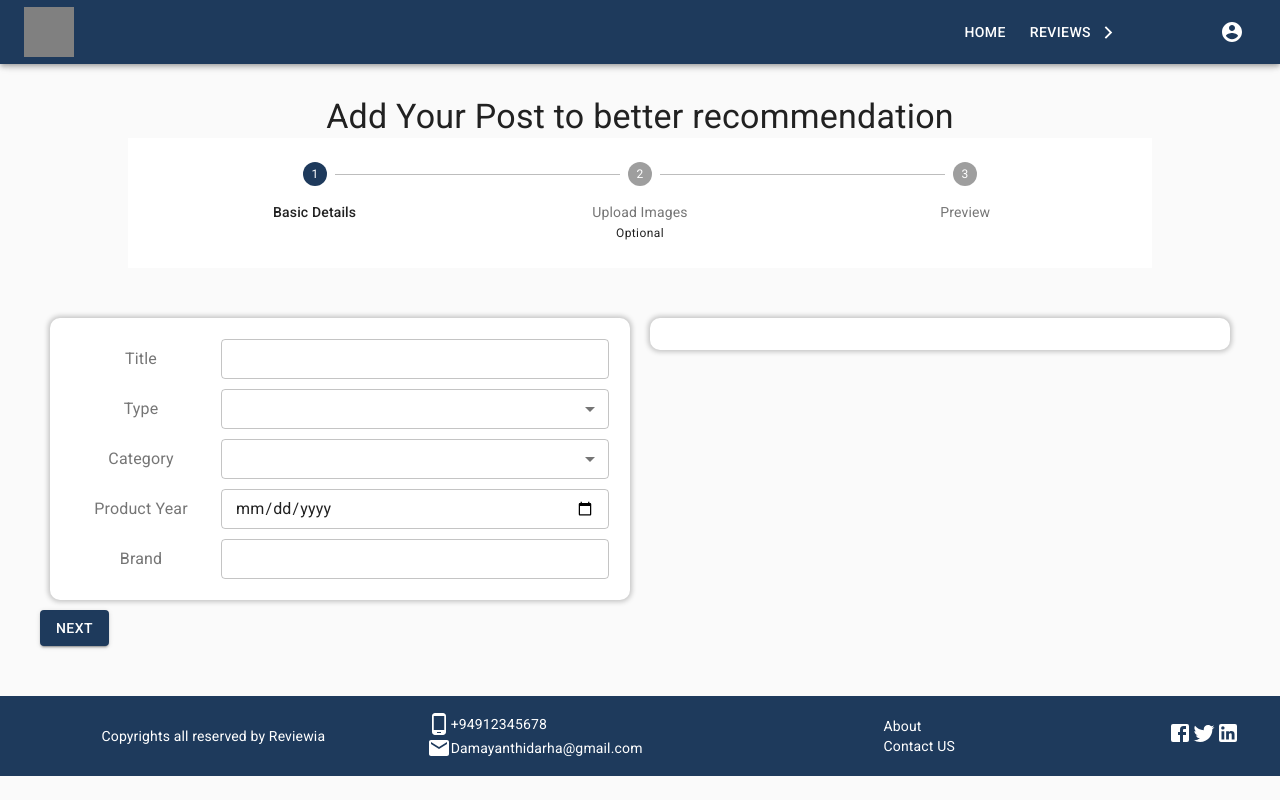
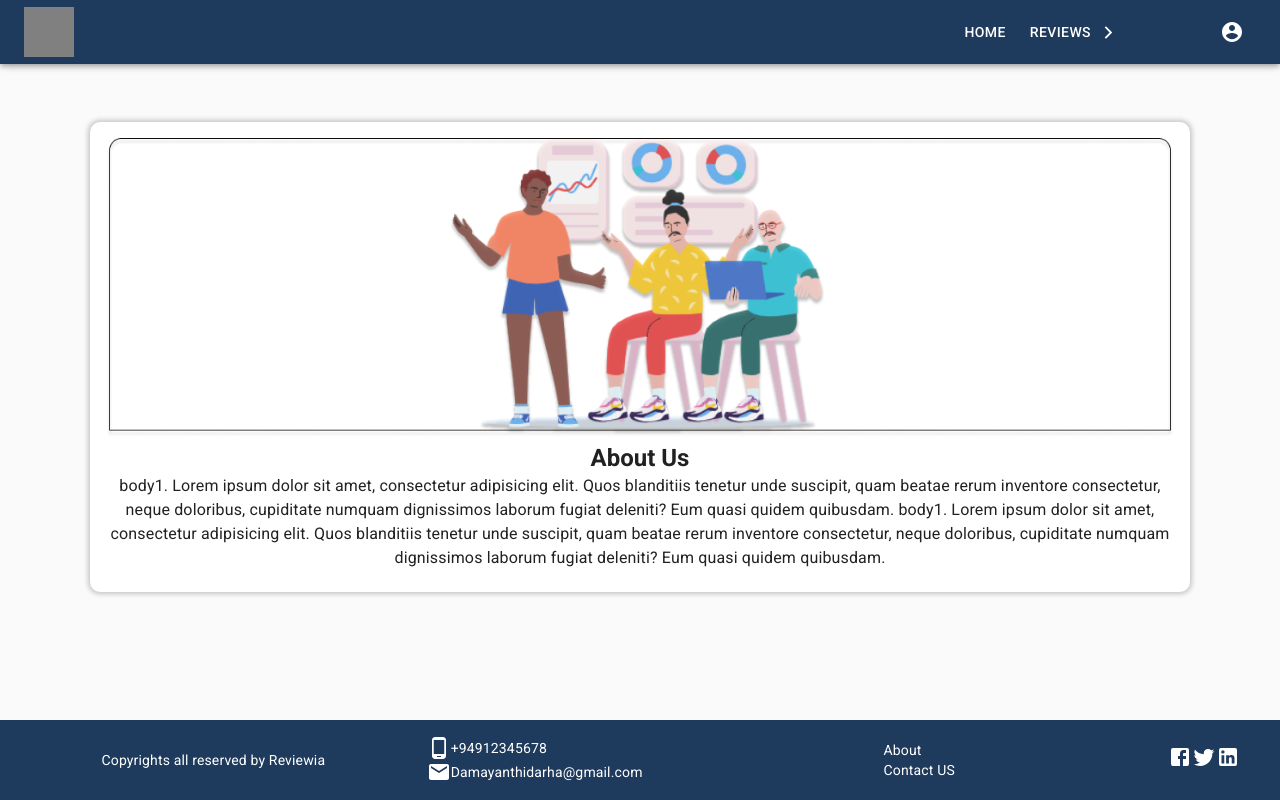
Before and after one commit to dev-stream-lk/reviewia, a React (Create React App) app: page / in a window 1280 px wide. Built offline with nearby package versions, Linux system fonts and the light colour scheme; the HTML template or start-up script is replaced by a standard one.

Commit message:
created about us page

```diff
--- a/src/App.js
+++ b/src/App.js
@@ -1,5 +1,6 @@
 import { createMuiTheme, CssBaseline, ThemeProvider } from '@material-ui/core';
 import './App.css';
+import AboutUs from './pages/AboutUs';
 import UserForm from './pages/UserForm';
 
 const theme = createMuiTheme({
@@ -17,7 +18,7 @@ function App() {
         <ThemeProvider theme={theme}>
             <CssBaseline />
             <div className="App">
-                <UserForm/>
+                <AboutUs/>
             </div>
         </ThemeProvider>
     );
--- /dev/null
+++ b/src/pages/AboutUs.js
@@ -0,0 +1,66 @@
+import { Container, Grid, makeStyles, Typography } from "@material-ui/core";
+import React from "react";
+import Controls from "../components/Controls";
+import Footer from "../components/Footer";
+import Header from "../components/Header";
+import Image from "./../assets/1.png";
+
+const useStyles = makeStyles((theme) => ({
+  mainDiv: {
+    margin: theme.spacing(7),
+  },
+}));
+
+const AboutUs = () => {
+  const classes = useStyles();
+
+  return (
+    <div className={classes.mainDiv}>
+      <Header/>
+
+      <Container>
+    <Grid container >
+      <Grid item xs={12} >
+        <Controls.Paper>
+          <Grid container >
+            <Grid item xs={12}>
+            <div >
+              <img alt="complex" src={Image} style={{maxHeight:"100%", maxWidth:"100%"}}/>
+            </div>
+
+            </Grid>
+            <Grid item xs={12}>
+              <Grid container style={{textAlign:'center'}} alignItems="flex-start">
+                <Grid item xs={12}>
+                  <Typography variant="h5" style={{fontWeight:"bold"}}>About Us</Typography>
+                </Grid>
+                <Grid item xs={12}>
+                  <Typography variant="body1" gutterBottom>
+                    body1. Lorem ipsum dolor sit amet, consectetur adipisicing
+                    elit. Quos blanditiis tenetur unde suscipit, quam beatae
+                    rerum inventore consectetur, neque doloribus, cupiditate
+                    numquam dignissimos laborum fugiat deleniti? Eum quasi
+                    quidem quibusdam.
+                    body1. Lorem ipsum dolor sit amet, consectetur adipisicing
+                    elit. Quos blanditiis tenetur unde suscipit, quam beatae
+                    rerum inventore consectetur, neque doloribus, cupiditate
+                    numquam dignissimos laborum fugiat deleniti? Eum quasi
+                    quidem quibusdam.
+                  </Typography>
+                </Grid>
+              </Grid>
+            </Grid>
+          </Grid>
+        </Controls.Paper>
+      </Grid>
+    </Grid>
+  </Container>
+      <div style={{position:"fixed",bottom:0, left:0, right:0}}>
+        <Footer/>
+      </div>
+
+    </div>
+  )
+};
+
+export default AboutUs;
```
Also changed, not shown: src/assets/1.png (added).
